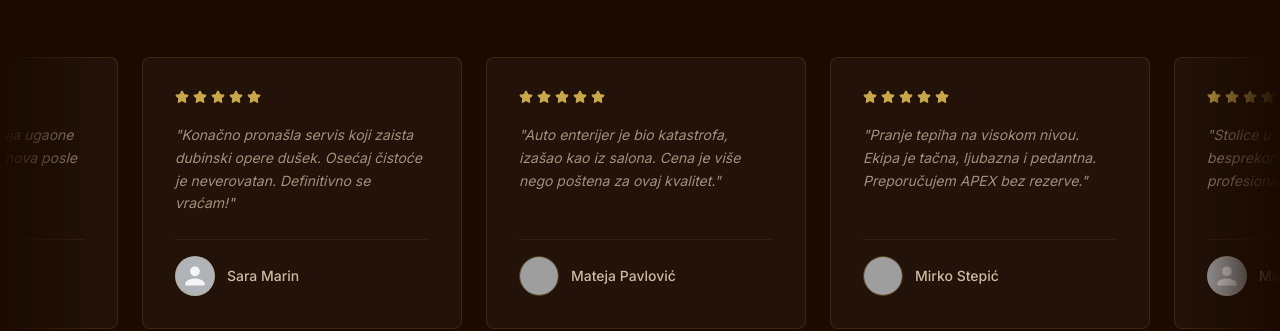
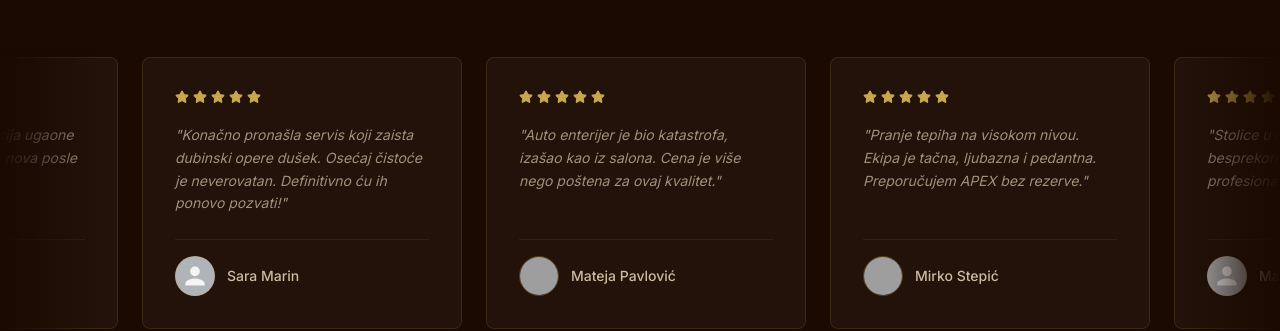
Before and after one commit to aiconnectserbia-dot/apex-dubinsko-pranje, a React (Vite) app: page / in a window 1280 px wide. Shown: the part 5280-5611 px from the top of the page. Built offline with nearby package versions, Linux system fonts and the light colour scheme; no server answers; grey boxes are pictures that could not be loaded; a web font is replaced by a local one.

Commit message:
File changes

```diff
--- a/src/components/landing/ReviewsSection.jsx
+++ b/src/components/landing/ReviewsSection.jsx
@@ -13,7 +13,7 @@ const reviews = [
   {
     name: 'Sara Marin',
     initials: 'SM',
-    text: 'Konačno pronašla servis koji zaista dubinski opere dušek. Osećaj čistoće je neverovatаn. Definitivno se vraćam!'
+    text: 'Konačno pronašla servis koji zaista dubinski opere dušek. Osećaj čistoće je neverovatаn. Definitivno ću ih ponovo pozvati!'
   },
   {
     name: 'Mateja Pavlović',
```
